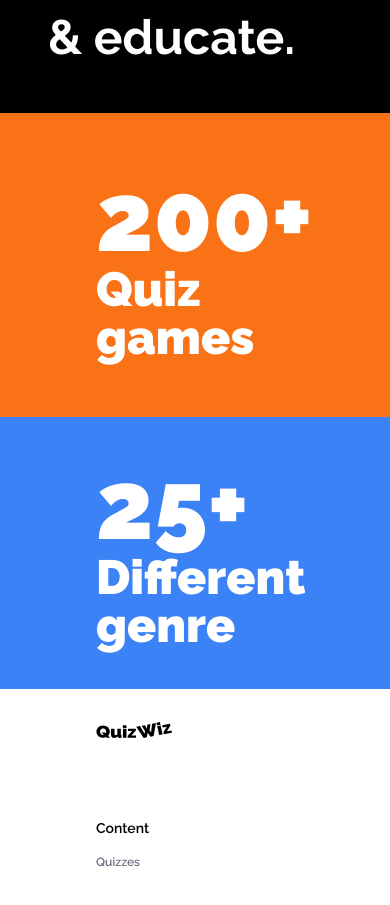
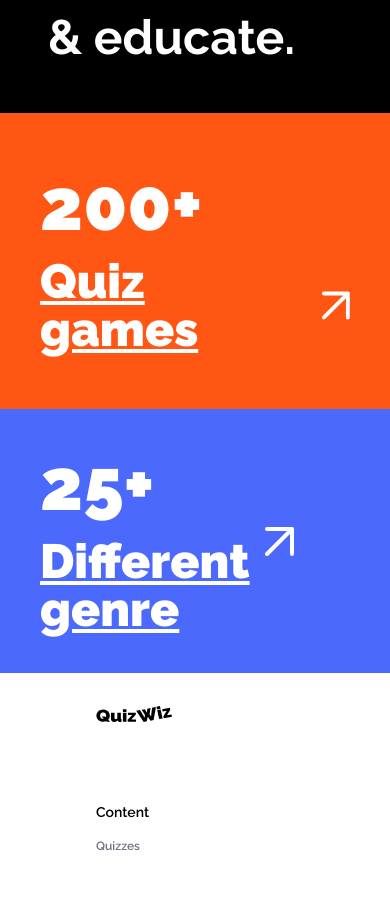
Before and after one commit to SousouBer/quizwiz-frontend, a Vue app: page /landing in a window 390 px wide. Shown: the part 788-1693 px from the top of the page. Built offline with nearby package versions, Linux system fonts and the light colour scheme.

Commit message:
style: complete desponsive design for landing main page

```diff
--- /dev/null
+++ b/src/components/icons/IconShowMoreQuizzes.vue
@@ -0,0 +1,21 @@
+<template>
+  <svg
+    width="29"
+    height="29"
+    viewBox="0 0 29 29"
+    fill="none"
+    xmlns="http://www.w3.org/2000/svg"
+  >
+    <path
+      d="M2 27L27 2M27 2H2M27 2V27"
+      stroke="white"
+      stroke-width="4"
+      stroke-linecap="round"
+      stroke-linejoin="round"
+    />
+  </svg>
+</template>
+
+<script>
+export default {};
+</script>
--- a/src/views/LandingPageView.vue
+++ b/src/views/LandingPageView.vue
@@ -8,7 +8,7 @@
         <div class="w-72 sm:w-1/2">
           <img
             class="w-full"
-            src="../assets/images/quizwiz-title.svg"
+            src="@/assets/images/quizwiz-title.svg"
             alt="Quiz wiz Title Logo"
           />
         </div>
@@ -22,13 +22,37 @@
             alt="Black background"
         /></landing-person-and-background>
       </section>
-      <section class="px-24 bg-orange-500 flex flex-col py-14">
-        <span class="text-8xl font-black text-white">200+</span>
-        <h3 class="text-5xl font-black text-white">Quiz games</h3>
+      <section
+        class="ms:px-24 bg-vibrant-orange flex flex-col gap-4 py-14 px-10"
+      >
+        <span class="text-7xl ms:text-8xl font-black text-white">200+</span>
+        <div>
+          <div class="flex flex-row gap-5 items-center">
+            <router-link
+              to="/landing"
+              class="underline sm:no-underline text-5xl font-black text-white"
+            >
+              Quiz games
+            </router-link>
+            <icon-show-more-quizzes class="sm:hidden"></icon-show-more-quizzes>
+          </div>
+        </div>
       </section>
-      <section class="px-24 bg-blue-500 flex flex-col py-10">
-        <span class="text-8xl font-black text-white">25+</span>
-        <h3 class="text-5xl font-black text-white">Different genre</h3>
+      <section
+        class="sm:px-24 bg-saturated-blue flex flex-row py-10 px-10 pr-24"
+      >
+        <div class="flex flex-col gap-4">
+          <span class="text-7xl sm:text-8xl font-black text-white">25+</span>
+          <router-link
+            to="/landing"
+            class="underline sm:no-underline text-5xl font-black text-white"
+          >
+            Different genre
+          </router-link>
+        </div>
+        <div class="flex items-center justify-center">
+          <icon-show-more-quizzes class="sm:hidden"></icon-show-more-quizzes>
+        </div>
       </section>
       <landing-person-and-background class="hidden sm:block">
         <img
@@ -46,8 +70,14 @@
 import TheHeader from "@/components/shared/TheHeader.vue";
 import TheFooter from "@/components/shared/TheFooter.vue";
 import LandingPersonAndBackground from "@/components/LandingPersonAndBackground.vue";
+import IconShowMoreQuizzes from "@/components/icons/IconShowMoreQuizzes.vue";
 
 export default {
-  components: { TheHeader, TheFooter, LandingPersonAndBackground },
+  components: {
+    TheHeader,
+    TheFooter,
+    LandingPersonAndBackground,
+    IconShowMoreQuizzes,
+  },
 };
 </script>
--- a/tailwind.config.js
+++ b/tailwind.config.js
@@ -14,6 +14,8 @@ export default {
         "cerulean-blue": "#4B69FD",
         "pale-yellow": "#FEF6E7",
         "light-pink": "#FCE7F1",
+        "vibrant-orange": "#FF5613",
+        "saturated-blue": "#4B69FD",
       },
       width: {
         "custom-45": "45%",
```
